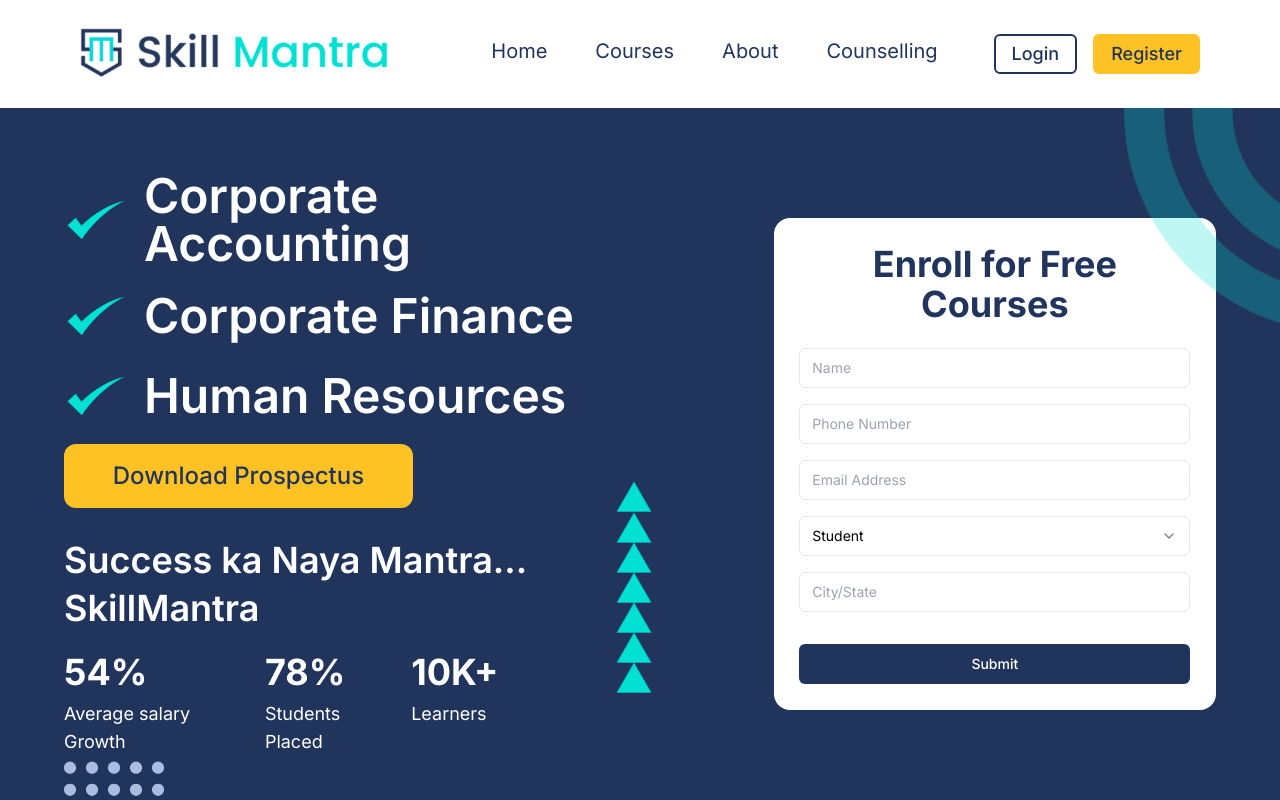
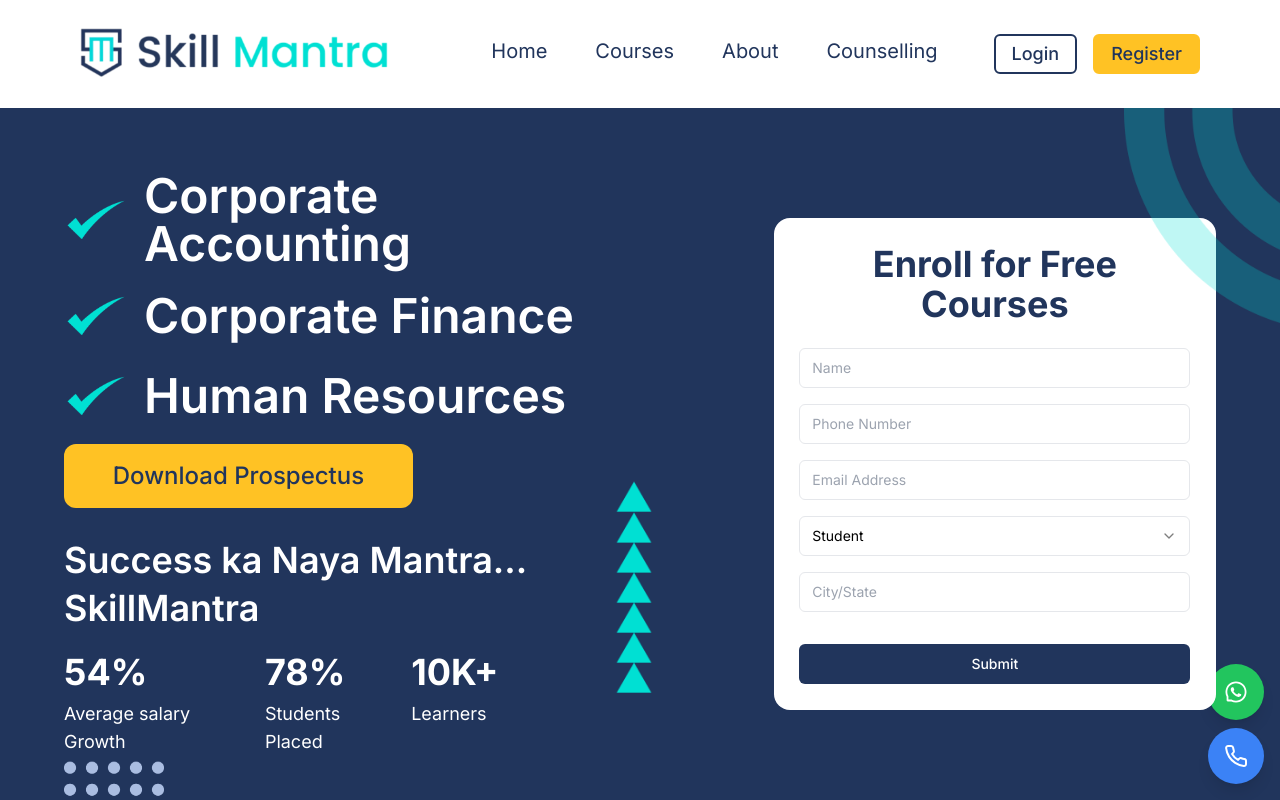
Before and after one commit to sudh-202/skill-mantra, a Next.js app: page / in a window 1280 px wide. Shown: the top 800 px of the page. Built offline with nearby package versions, Linux system fonts and the light colour scheme.

Commit message:
the popup added

```diff
--- a/app/layout.tsx
+++ b/app/layout.tsx
@@ -5,6 +5,7 @@
 import Footer from '@/components/Footer';
 import { ToastContainer } from 'react-toastify';
 import 'react-toastify/dist/ReactToastify.css';
+import FloatingButton from "@/components/floating";
 
 const inter = Inter({ subsets: ["latin"] });
 
@@ -23,6 +24,7 @@
       <body>
         <Navbar />
         <main className="">
+          <FloatingButton />
           {children}
         </main>
         <Footer />
--- /dev/null
+++ b/components/floating.tsx
@@ -0,0 +1,43 @@
+"use client"
+
+import { motion } from "framer-motion";
+import { AiOutlineWhatsApp } from "react-icons/ai";
+import { FiPhone } from "react-icons/fi";
+
+const FloatingButton = () => {
+  const whatsappNumber = "+91 9311694072";
+  const phoneNumber = "+91 9311694072";
+
+  const openWhatsApp = () => {
+    window.open(`https://wa.me/${whatsappNumber}`, "_blank");
+  };
+
+  const callPhoneNumber = () => {
+    window.open(`tel:${phoneNumber}`, "_self");
+  };
+
+  return (
+    <div className="fixed bottom-4 right-4 flex flex-col gap-2">
+      <motion.button
+        whileHover={{ scale: 1.1 }}
+        whileTap={{ scale: 0.9 }}
+        onClick={openWhatsApp}
+        className="bg-green-500 text-white p-4 rounded-full shadow-lg flex items-center justify-center"
+        aria-label="WhatsApp Us"
+      >
+        <AiOutlineWhatsApp size={24} />
+      </motion.button>
+      <motion.button
+        whileHover={{ scale: 1.1 }}
+        whileTap={{ scale: 0.9 }}
+        onClick={callPhoneNumber}
+        className="bg-blue-500 text-white p-4 rounded-full shadow-lg flex items-center justify-center"
+        aria-label="Call Us"
+      >
+        <FiPhone size={24} />
+      </motion.button>
+    </div>
+  );
+};
+
+export default FloatingButton;
```
